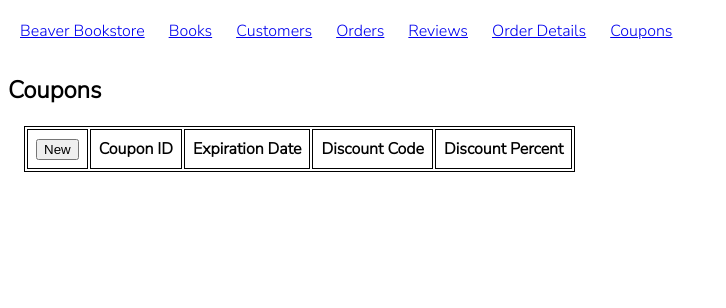
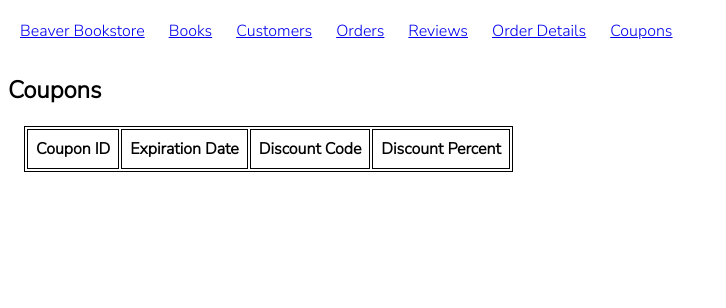
Before and after one commit to h3nry-m/Beaver_Bookstore, a Flask app: page /coupons in a window 1280 px wide. Shown: the top 308 px of the page, without its empty margins (0-726 px from the left). Run offline with Flask 2, Linux system fonts and the light colour scheme; data that the repository does not hold is empty; some libraries are stand-ins or nearby versions.

Commit message:
Removed CRUD for coupons

```diff
--- a/templates/coupons.j2
+++ b/templates/coupons.j2
@@ -9,9 +9,9 @@
     <thead>
 
         <tr>
-            <th class="table_cell">
+            {# <th class="table_cell">
             <input type="button" class="new" onclick="newOrder()" value="New">
-            </th>
+            </th> #}
             <th class="table_cell">Coupon ID</th>
             <th class="table_cell">Expiration Date</th>
             <th class="table_cell">Discount Code</th>
@@ -24,16 +24,16 @@
     {% for item in coupons %}
 
         <tr>
-            <td class="table_cell"></td>
+            {# <td class="table_cell"></td> #}
 
             {%for key in item.keys() %}
             <td class="table_cell"> {{item[key]}}</td>
             {% endfor %}
 
-            <td class="table_cell">
+            {# <td class="table_cell">
             <input type="button" class="edit" onclick="updateOrder()" value="Edit">
             <input type="button" class="delete" onclick="deleteOrder()" value="Delete">
-            </td>
+            </td> #}
         </tr>
 
         {% endfor %}
```
